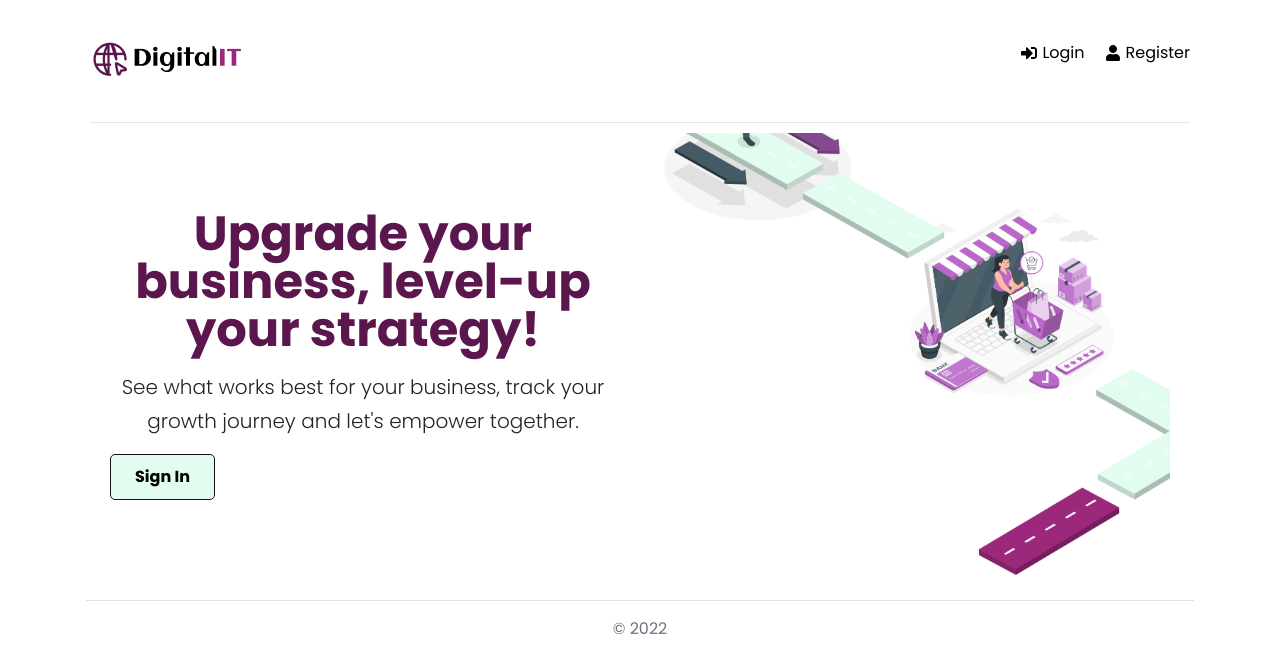
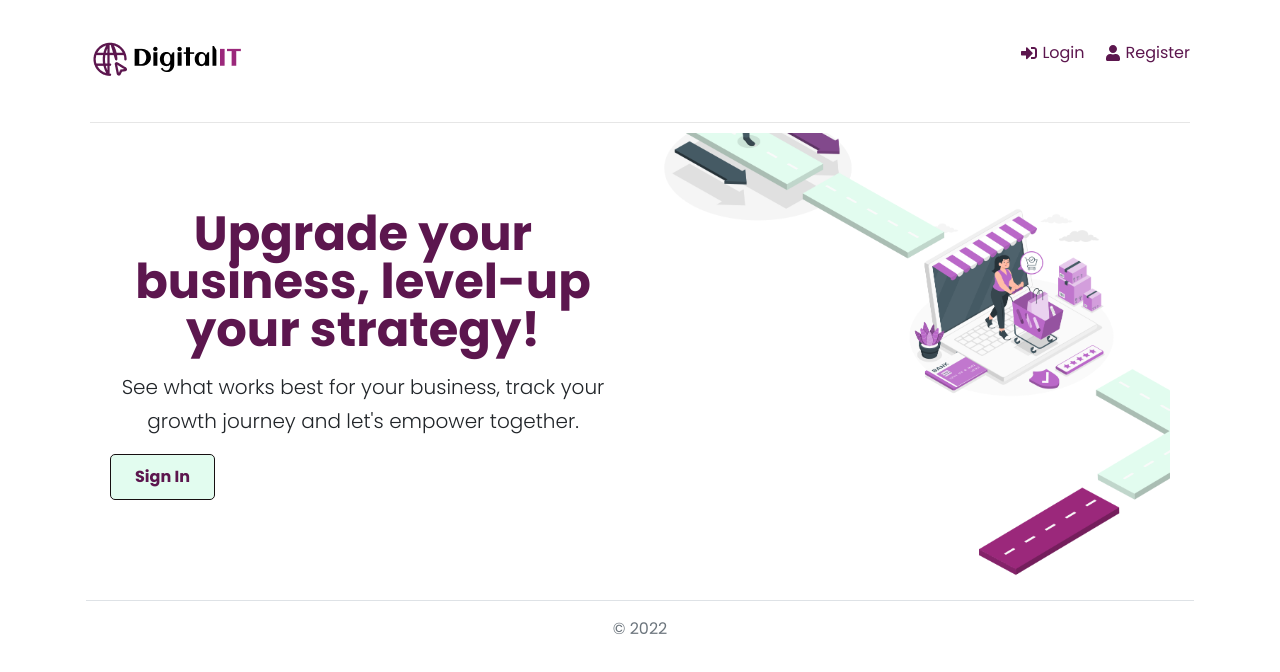
Before and after one commit to florentianayuwono/DigitalIT, a React (Create React App) app in the folder frontend/: page / in a window 1280 px wide. Shown: the top 672 px of the page. Built offline with nearby package versions, Linux system fonts and the light colour scheme.

Commit message:
change button and style color

```diff
--- a/frontend/src/index.css
+++ b/frontend/src/index.css
@@ -1,4 +1,4 @@
-@import url('https://fonts.googleapis.com/css2?family=Poppins:wght@300;400;600;700&display=swap');
+@import url("https://fonts.googleapis.com/css2?family=Poppins:wght@300;400;600;700&display=swap");
 
 * {
   margin: 0;
@@ -7,13 +7,13 @@
 }
 
 body {
-  font-family: 'Poppins', sans-serif;
+  font-family: "Poppins", sans-serif;
   height: 100vh;
 }
 
 a {
   text-decoration: none;
-  color: #000;
+  color: rgb(92, 22, 78);
 }
 
 p {
@@ -141,7 +141,7 @@ h3 {
   border: 1px solid rgb(23, 15, 17);
   border-radius: 5px;
   background: rgb(226, 252, 239);
-  color: rgb(0, 0, 0);
+  color: rgb(92, 22, 78);
   font-size: 16px;
   font-weight: 700;
   cursor: pointer;
@@ -168,6 +168,11 @@ h3 {
 
 .btn:hover {
   transform: scale(0.98);
+}
+
+.btn-primary {
+  --bs-btn-hover-bg: rgb(92, 22, 78);
+  --bs-btn-border-color: rgb(92, 22, 78);
 }
 
 .loadingSpinnerContainer {
--- a/frontend/src/pages/Landing.jsx
+++ b/frontend/src/pages/Landing.jsx
@@ -31,9 +31,7 @@ export default function Landing() {
             </a>
           </div>
         </div>
-          <footer className="pt-3 mt-4 text-muted border-top">
-            &copy; 2022
-          </footer>
+        <footer className="pt-3 mt-4 text-muted border-top">&copy; 2022</footer>
       </div>
     </div>
   );
```
Also changed, not shown: frontend/public/index.html (indentation only).
